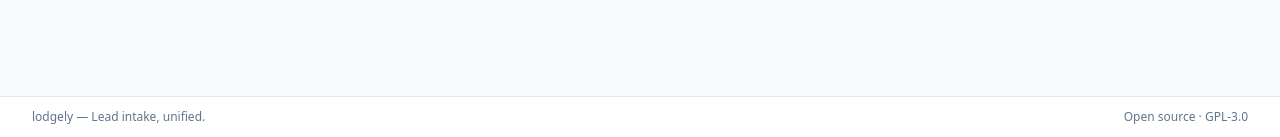
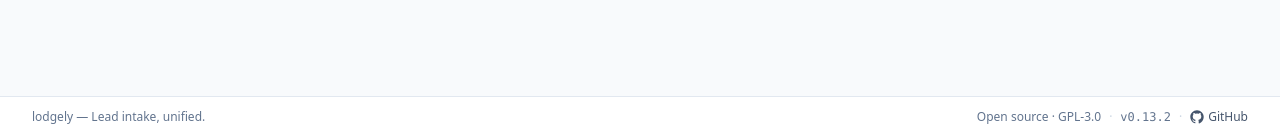
Before and after one commit to vidual-labs/lodgely, a Laravel app: page /users in a window 1280 px wide. Shown: the part 663-800 px from the top of the page. Run offline with Laravel 12, Linux system fonts and the light colour scheme; the visitor is signed in with stand-in values (Sample User, id 1); data comes from the database, SQL or seed files in the repository; style sheets or scripts are compiled from the project's sources; some libraries are stand-ins or nearby versions.

Commit message:
Show version + GitHub link in footer
The footer was a single "lodgely — Lead intake, unified. · Open source ·
GPL-3.0" line with no way to tell what version is running or where the
source lives. It now also surfaces the package version (read from
composer.json so the every-commit bump stays the single source of truth)
and a GitHub icon link pointing at LODGELY_GITHUB_URL. Self-hosted
deployments that don't want to advertise a public repo can blank the env
var and the link disappears entirely.

```diff
--- a/composer.json
+++ b/composer.json
@@ -1,7 +1,7 @@
 {
     "name": "lodgely/lodgely",
     "type": "project",
-    "version": "0.13.1",
+    "version": "0.13.2",
     "description": "lodgely - an open-source lead intake hub. Collects, unifies and reviews leads from CSV, email, webhooks and manual sources.",
     "keywords": ["lodgely", "leads", "intake", "laravel", "livewire", "open-source"],
     "license": "GPL-3.0-only",
--- a/config/lodgely.php
+++ b/config/lodgely.php
@@ -14,9 +14,21 @@
 
 return [
 
+    // Read once from composer.json so the package version stays the single
+    // source of truth (the every-commit checklist already bumps it there).
+    'version' => (function () {
+        $composer = base_path('composer.json');
+        if (! is_file($composer)) {
+            return 'dev';
+        }
+        $data = json_decode((string) file_get_contents($composer), true);
+        return $data['version'] ?? 'dev';
+    })(),
+
     'brand' => [
-        'name'    => env('LODGELY_BRAND_NAME', 'lodgely'),
-        'tagline' => env('LODGELY_BRAND_TAGLINE', 'Lead intake, unified.'),
+        'name'       => env('LODGELY_BRAND_NAME', 'lodgely'),
+        'tagline'    => env('LODGELY_BRAND_TAGLINE', 'Lead intake, unified.'),
+        'github_url' => env('LODGELY_GITHUB_URL', 'https://github.com/vidual-labs/lodgely'),
     ],
 
     'importers' => [
--- a/resources/views/components/layouts/app.blade.php
+++ b/resources/views/components/layouts/app.blade.php
@@ -37,7 +37,23 @@
         <footer class="border-t border-slate-200 dark:border-slate-800 bg-white dark:bg-slate-900">
             <div class="mx-auto max-w-[1400px] px-4 sm:px-6 lg:px-8 py-3 text-xs text-slate-500 flex flex-col sm:flex-row gap-1 sm:gap-3 sm:justify-between">
                 <span>{{ config('lodgely.brand.name') }} — {{ config('lodgely.brand.tagline') }}</span>
-                <span>{{ __('Open source · GPL-3.0') }}</span>
+                <span class="inline-flex items-center gap-2">
+                    <span>{{ __('Open source · GPL-3.0') }}</span>
+                    <span class="text-slate-300 dark:text-slate-700" aria-hidden="true">·</span>
+                    <span class="font-mono tabular-nums">v{{ config('lodgely.version') }}</span>
+                    @if(config('lodgely.brand.github_url'))
+                        <span class="text-slate-300 dark:text-slate-700" aria-hidden="true">·</span>
+                        <a href="{{ config('lodgely.brand.github_url') }}"
+                           target="_blank" rel="noopener noreferrer"
+                           class="inline-flex items-center gap-1 text-slate-600 dark:text-slate-400 hover:text-slate-900 dark:hover:text-slate-100 transition-colors"
+                           aria-label="GitHub">
+                            <svg viewBox="0 0 24 24" fill="currentColor" class="h-3.5 w-3.5" aria-hidden="true">
+                                <path fill-rule="evenodd" clip-rule="evenodd" d="M12 .5C5.65.5.5 5.65.5 12c0 5.08 3.29 9.39 7.86 10.91.58.11.79-.25.79-.56 0-.28-.01-1.02-.02-2-3.2.7-3.87-1.54-3.87-1.54-.52-1.33-1.28-1.68-1.28-1.68-1.05-.72.08-.7.08-.7 1.16.08 1.77 1.19 1.77 1.19 1.03 1.77 2.7 1.26 3.36.96.1-.75.4-1.26.73-1.55-2.55-.29-5.24-1.28-5.24-5.69 0-1.26.45-2.29 1.18-3.1-.12-.29-.51-1.46.11-3.05 0 0 .97-.31 3.18 1.18a11 11 0 0 1 5.78 0c2.2-1.49 3.17-1.18 3.17-1.18.63 1.59.23 2.76.11 3.05.74.81 1.18 1.84 1.18 3.1 0 4.43-2.69 5.4-5.26 5.68.41.36.78 1.07.78 2.16 0 1.56-.01 2.82-.01 3.21 0 .31.21.68.8.56C20.21 21.39 23.5 17.08 23.5 12 23.5 5.65 18.35.5 12 .5Z"/>
+                            </svg>
+                            <span>GitHub</span>
+                        </a>
+                    @endif
+                </span>
             </div>
         </footer>
     </div>
```
Also changed, not shown: CHANGELOG.md, 1 other file.
